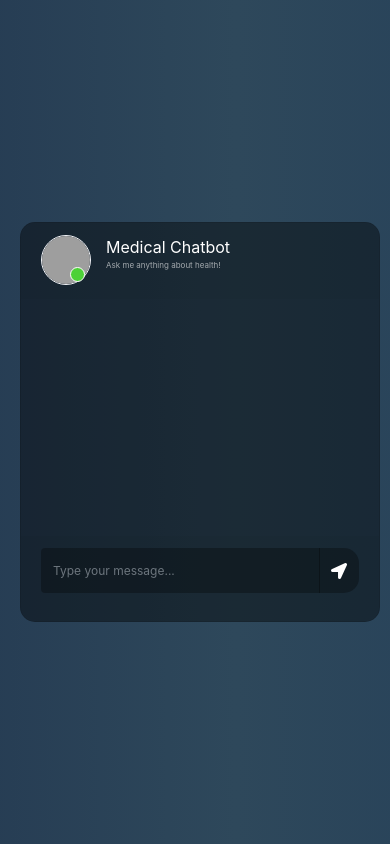
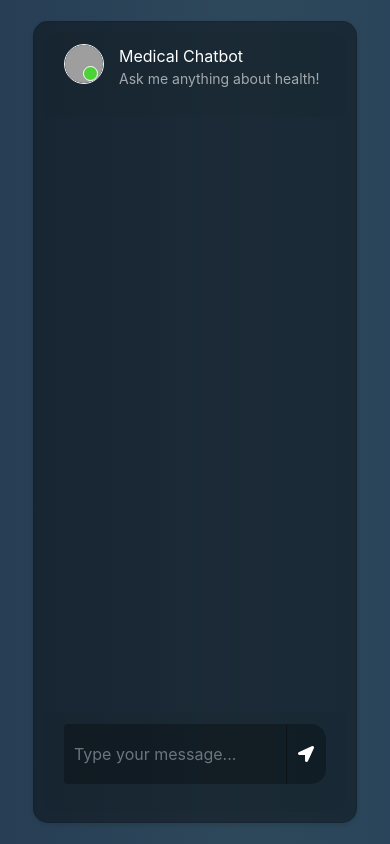
Before and after one commit to mehmetpektass/Medical-Chatbot-Generative-AI, a Flask app: page / in a window 390 px wide. Run offline with Flask 3, Linux system fonts and the light colour scheme; some libraries are stand-ins or nearby versions; grey boxes are pictures that could not be loaded.

Commit message:
edited html and css code

```diff
--- a/static/style.css
+++ b/static/style.css
@@ -258,83 +258,89 @@ html {
 /* Medium screens (max-width: 768px) */
 @media (max-width: 768px) {
     .card {
-    height: 450px;
+      height: 95vh; /* Let the height adjust to content */
       margin: 10px;
+      padding: 10px; /* Optional padding for better spacing */
     }
 
     .contacts_body,
     .msg_card_body {
-    padding: 0.5rem;
+      padding: 1rem; /* Ensure enough padding for mobile */
     }
 
     .search,
     .type_msg {
-    height: 50px !important;
-    font-size: 14px;
+      height: auto;
+      font-size: 1rem; /* Use relative font sizes */
+      padding: 8px;
     }
 
     .user_info span {
-    font-size: 16px;
+      font-size: 1rem; /* Adjust font size to be readable */
     }
 
     .user_info p {
-    font-size: 8px;
+      font-size: 0.875rem; /* Slightly larger than 8px for better readability */
     }
 
     .msg_cotainer,
     .msg_cotainer_send {
-    font-size: 14px;
+      font-size: 0.95rem;
+      padding: 10px; /* Improve spacing for messages */
     }
 
     .msg_time,
     .msg_time_send {
-    font-size: 8px;
+      font-size: 0.75rem; /* Slightly larger for visibility */
     }
   }
 
   /* Small screens (max-width: 576px) */
   @media (max-width: 576px) {
     .card {
-    height: 400px;
-    width: 100%;
-    margin: 5px;
+      width: 90%; /* Use a percentage to make it adapt to the viewport */
+      margin: 0 auto; /* Center the card */
+      padding: 10px;
+      box-shadow: 0 2px 5px rgba(0, 0, 0, 0.1); /* Add some elevation */
     }
 
     .contacts_body,
     .msg_card_body {
-    font-size: 12px;
+      font-size: 1rem;
+      padding: 1rem;
     }
 
     .search,
     .type_msg {
-    height: 45px !important;
-    font-size: 12px;
+      height: auto;
+      font-size: 1rem;
+      padding: 10px;
     }
 
     .user_img,
     .user_img_msg {
-    height: 50px;
-    width: 50px;
+      height: 40px;
+      width: 40px;
     }
 
     .img_cont,
     .img_cont_msg {
-    height: 50px;
-    width: 50px;
+      height: 40px;
+      width: 40px;
     }
 
     .msg_cotainer,
     .msg_cotainer_send {
-    font-size: 12px;
-    padding: 8px;
+      font-size: 0.9rem;
+      padding: 10px;
     }
 
     .msg_time,
     .msg_time_send {
-    font-size: 8px;
+      font-size: 0.75rem;
     }
 
     .contacts li {
-    margin-bottom: 10px !important;
+      margin-bottom: 8px;
     }
   }
--- a/templates/chat.html
+++ b/templates/chat.html
@@ -9,7 +9,8 @@
 <!DOCTYPE html>
 <html>
   <head>
-    <title>Chatbot</title>
+    <title> Medicine Chatbot</title>
+	<meta name="viewport" content="width=device-width, initial-scale=1">
     <link
       rel="stylesheet"
       href="https://stackpath.bootstrapcdn.com/bootstrap/4.1.3/css/bootstrap.min.css"
```
Lines whose indentation alone changed are shown as unchanged.
